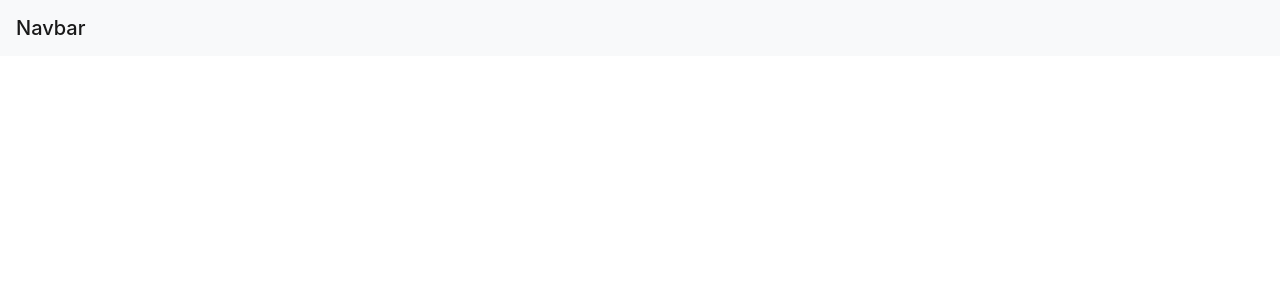
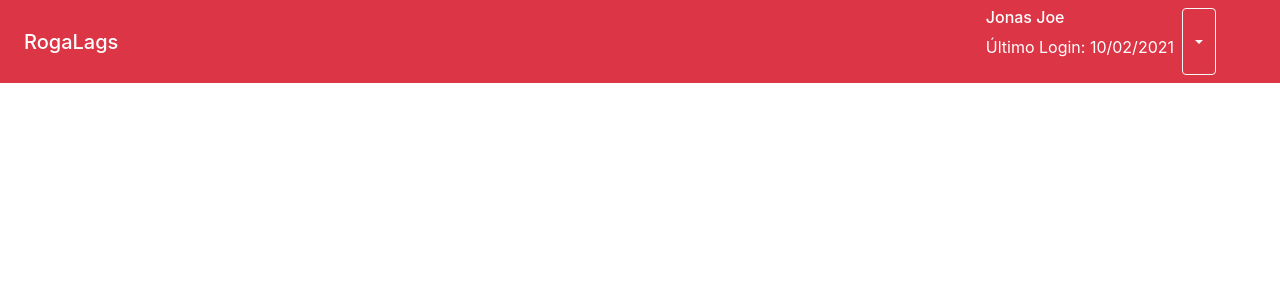
Before and after one commit to Wiriyamu/roga-labs-technical-challenge, a Vue app: page / in a window 1280 px wide. Shown: the top 300 px of the page. Built offline with nearby package versions, Linux system fonts and the light colour scheme.

Commit message:
feat(the-header): add title, user info and dropdown

```diff
--- a/src/components/TheHeader.vue
+++ b/src/components/TheHeader.vue
@@ -1,6 +1,31 @@
 <template>
-  <nav class="navbar navbar-light bg-light">
-    <span class="navbar-brand mb-0 h1">Navbar</span>
+  <nav class="navbar navbar-dark bg-danger d-flex justify-content-between">
+    <span class="navbar-brand mb-0 ml-2 h1">RogaLags</span>
+
+    <div class="d-flex justify-content-between align-itens-center mr-5">
+      <div class="mr-2">
+        <h6 class="text-white">Jonas Joe</h6>
+        <p class="text-white">Último Login: 10/02/2021</p>
+      </div>
+
+      <div class="btn-group">
+        <button
+          type="button"
+          class="btn btn-outline-light dropdown-toggle"
+          data-toggle="dropdown"
+          data-display="static"
+          aria-haspopup="true"
+          aria-expanded="false"
+        ></button>
+        <div class="dropdown-menu dropdown-menu-lg-right">
+          <button class="dropdown-item" type="button">Action</button>
+          <button class="dropdown-item" type="button">Another action</button>
+          <button class="dropdown-item" type="button">
+            Something else here
+          </button>
+        </div>
+      </div>
+    </div>
   </nav>
 </template>
 
@@ -10,4 +35,8 @@ export default {
 }
 </script>
 
-<style lang="scss" scoped></style>
+<style lang="scss" scoped>
+img {
+  width: 80px;
+}
+</style>
```
